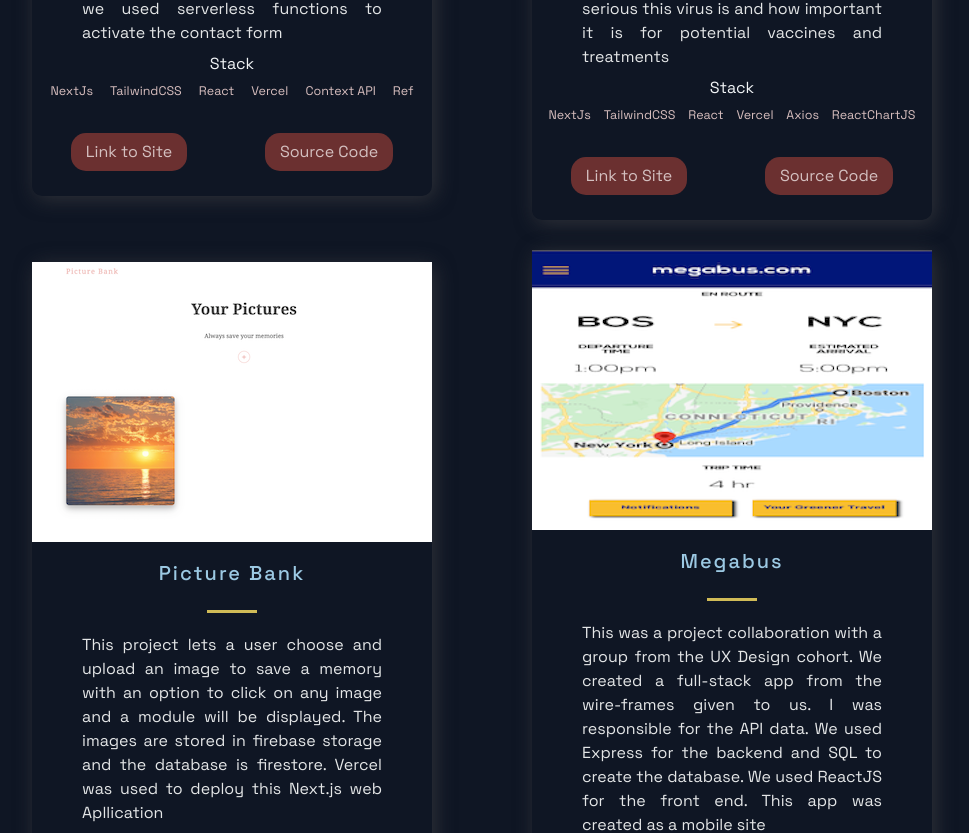
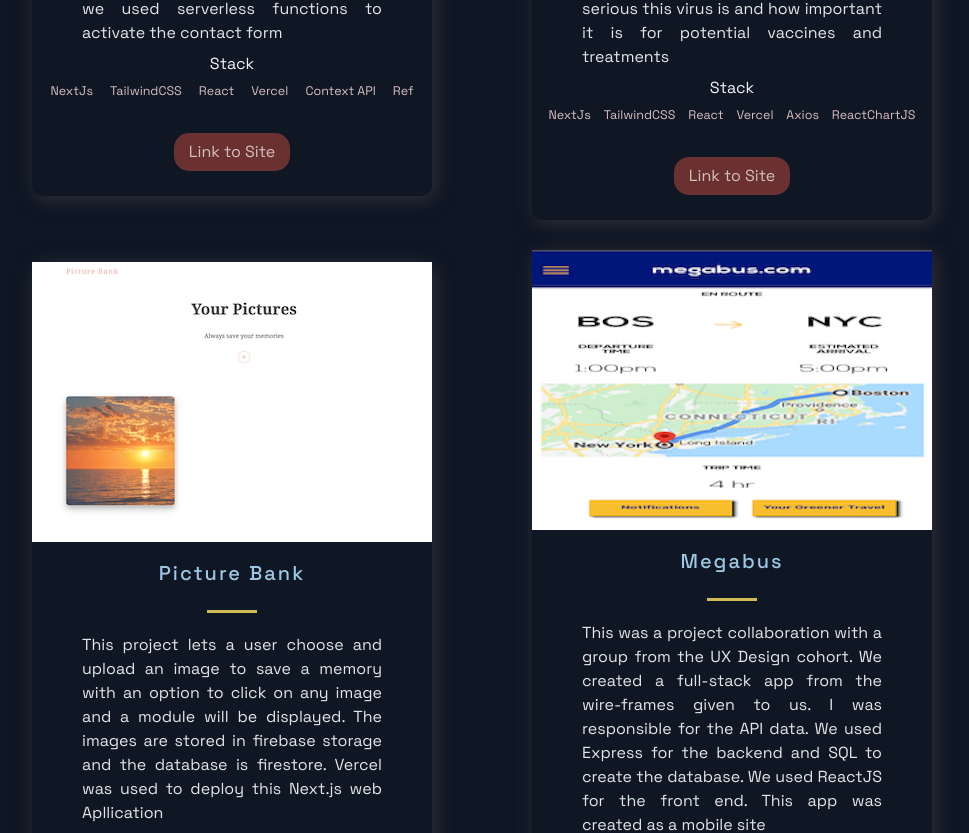
Before and after one commit to effierichman/effie-s-Portfolio, a Next.js app: page / in a window 1280 px wide. Shown: the part 1312-2145 px from the top of the page, without its empty margins (158-1127 px from the left). Built offline with nearby package versions, Linux system fonts and the light colour scheme.

Commit message:
remove source

```diff
--- a/src/components/Projects/Projects.js
+++ b/src/components/Projects/Projects.js
@@ -12,6 +12,7 @@
   TitleContent,
   UtilityList,
   Img,
+  ExternalLinksHidden,
 } from "./ProjectsStyles";
 import {
   Section,
@@ -19,9 +20,7 @@
   SectionTitle,
 } from "../../styles/GlobalComponents";
 import { projects } from "../../constants/constants";
-// const displaySource = () {
-//   if(source !=== )
-// }
+
 const Projects = () => (
   <Section id="projects">
     <SectionDivider />
@@ -46,9 +45,11 @@
             </div>
             <UtilityList>
               <ExternalLinks href={visit}>Link to Site</ExternalLinks>
-              {source !== "" ? (
+              {/* {source === "" ? (
+                <ExternalLinksHidden></ExternalLinksHidden>
+              ) : (
                 <ExternalLinks href={source}>Source Code</ExternalLinks>
-              ) : null}
+              )} */}
             </UtilityList>
           </BlogCard>
         )
--- a/src/components/Projects/ProjectsStyles.js
+++ b/src/components/Projects/ProjectsStyles.js
@@ -96,6 +96,9 @@
     background: #801414;
   }
 `;
+export const ExternalLinksHidden = styled.a`
+  display: hidden;
+`;
 
 export const TagList = styled.ul`
   display: flex;
```
